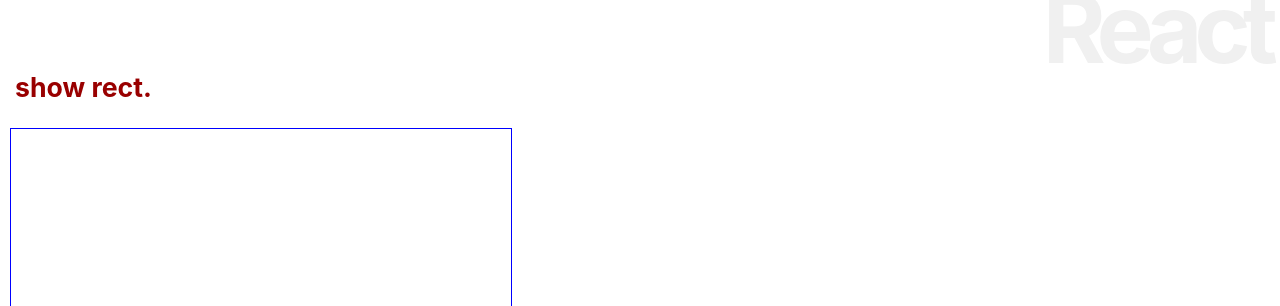
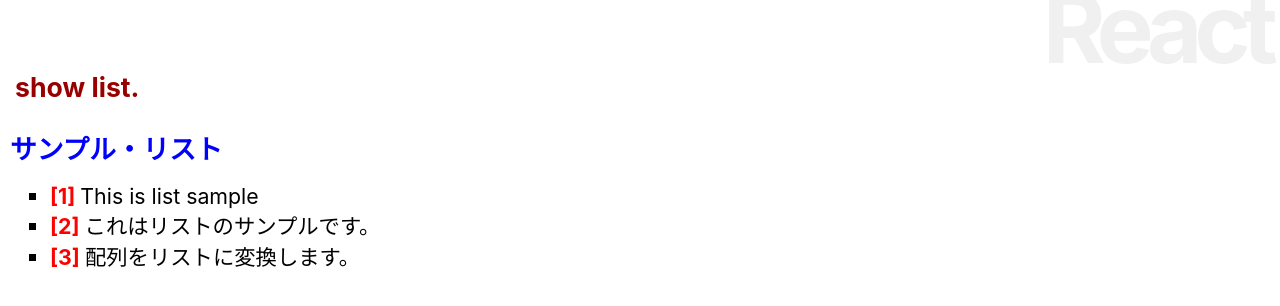
Before and after one commit to Romu-Muroga/reactjs-nextjs, a React (Create React App) app: page / in a window 1280 px wide. Shown: the top 306 px of the page. Built offline with nearby package versions, Linux system fonts and the light colour scheme.

Commit message:
3-3 リスト表示コンポーネント

```diff
--- a/src/App.js
+++ b/src/App.js
@@ -3,7 +3,11 @@
 import './App.css';
 
 class App extends Component {
-  data = [];
+  data = [
+    "This is list sample",
+    "これはリストのサンプルです。",
+    "配列をリストに変換します。"
+  ];
 
   msgStyle = {
     fontSize: "20pt",
@@ -22,38 +26,61 @@
     this.state = {
       list: this.data
     }
-    this.doAction = this.doAction.bind(this);
-  }
-
-  doAction(e){
-    let x = e.pageX;
-    let y = e.pageY;
-    this.data.push({x:x, y:y})
-    this.setState((state) => ({
-      list: this.data
-    }));
-  }
-
-  draw(d){
-    let s = {
-      position: "absolute",
-        left: (d.x - 25) + "px",
-        top: (d.y - 25) + "px",
-        width: "50px",
-        height: "50px",
-        backgroundColor: "#66f3",
-    };
-    return <div style={s}></div>;
   }
 
   render(){
     return <div>
       <h1>React</h1>
-      <h2 style={this.msgStyle}>show rect.</h2>
-      <div style={this.area} onClick={this.doAction}>
-        {this.data.map((value) => this.draw(value))}
+      <h2 style={this.msgStyle}>show list.</h2>
+      <List title="サンプル・リスト" data={this.data} />
+    </div>
+  }
+}
+
+class List extends Component {
+  number = 1;
+
+  title = {
+    fontSize: "20pt",
+    fontWeight: "bold",
+    color: "blue",
+  };
+
+  render(){
+    let data = this.props.data;
+    return (
+      <div>
+        <p style={this.title}>{this.props.title}</p>
+        <ul>
+          {data.map((item) =>
+            <Item number={this.number++} value={item} key={this.number} />
+          )}
+        </ul>
       </div>
-    </div>
+    );
+  }
+}
+
+class Item extends Component {
+  li = {
+    listStyleType: "square",
+    fontSize: "16pt",
+    color: "#06",
+    margin: "0px",
+    padding: "0px"
+  }
+  num = {
+    fontWeight: "bold",
+    color: "red"
+  }
+
+  render(){
+    return(
+      <li style={this.li}>
+        <span style={this.num}>[{this.props.number}] </span>
+        {this.props.value}
+      </li>
+    );
   }
 }
 
```
